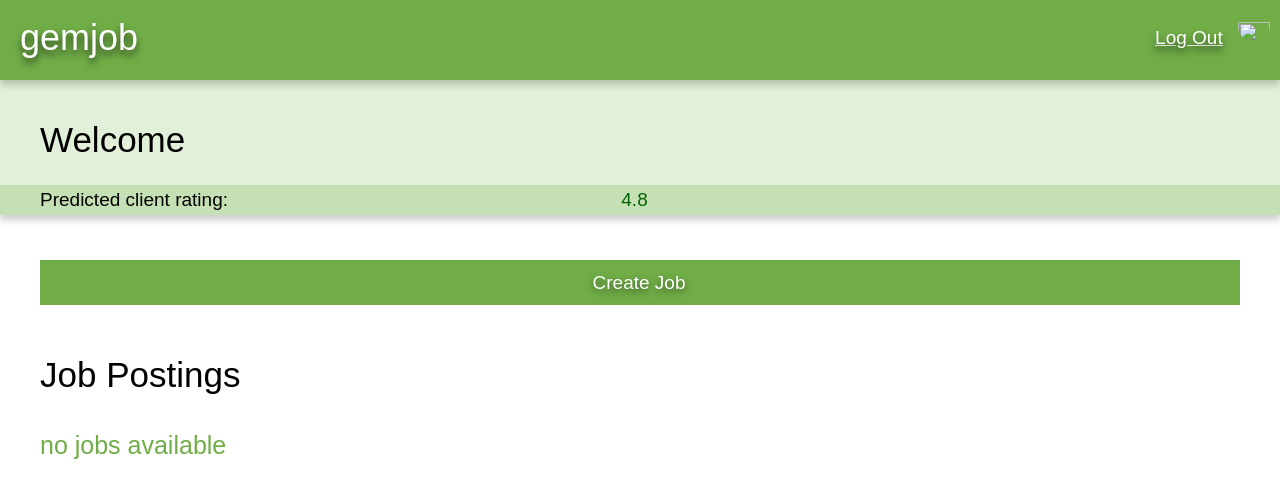
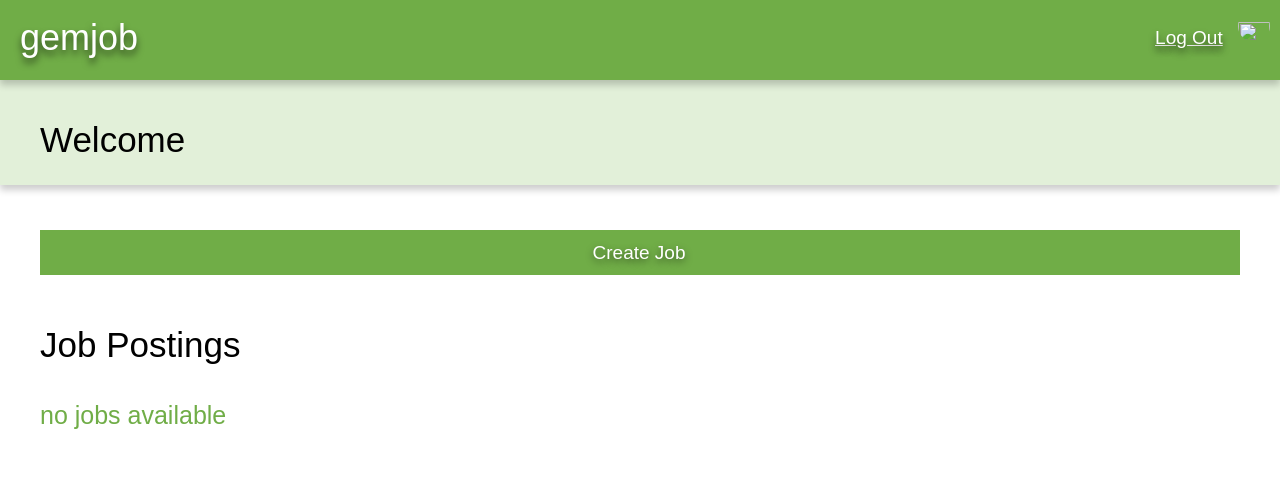
Before and after one commit to savf/gemjob, a Flask app: template webserver_module/templates/index.html in a window 1280 px wide. Shown: the top 498 px of the page. Run offline with Flask 2, Linux system fonts and the light colour scheme; the template is opened without the code that fills it, so the values that code supplies are empty.

Commit message:
Removed client rating in dashboard

```diff
--- a/webserver_module/templates/index.html
+++ b/webserver_module/templates/index.html
@@ -26,9 +26,9 @@
         <div class="Text">
             <h1>Welcome {{ first_name }} {{ last_name }}</h1>
         </div>
-        <div class="HighlightedSectionDark"><div class="Text">
-            <p><span class="TableStyle">Predicted client rating:</span> <span class="TableStyle">4.8</span></p>
-        </div></div>
+{#        <div class="HighlightedSectionDark"><div class="Text">#}
+{#            <p><span class="TableStyle">Predicted client rating:</span> <span class="TableStyle">4.8</span></p>#}
+{#        </div></div>#}
     </div>
 
     <div class="Section">
```
